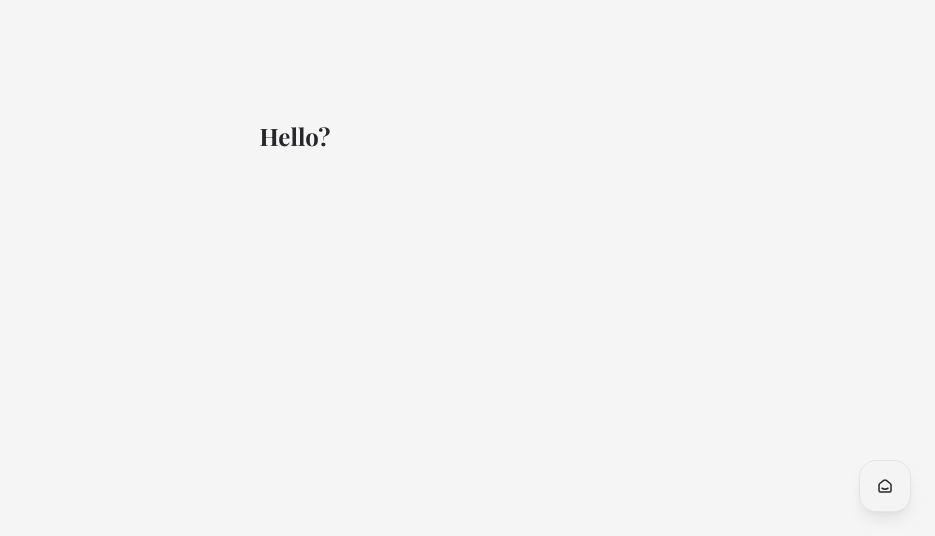
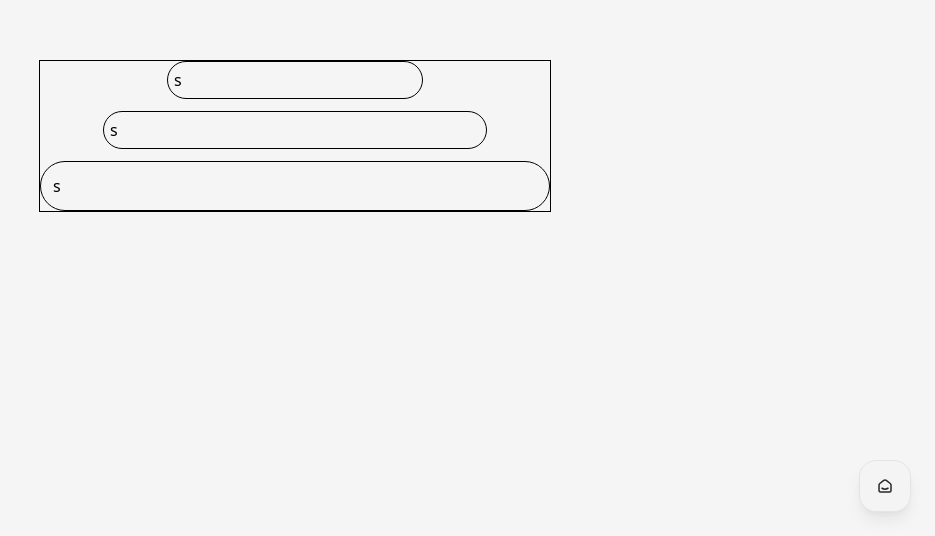
Before and after one commit to fwedwicc/fmDump, a React (Vite) app: page /canvas in a window 1280 px wide. Shown: the part 264-800 px from the top of the page, without its empty margins (345-1280 px from the left). Built offline with nearby package versions, Linux system fonts and the light colour scheme; a web font is replaced by a local one.

Commit message:
Refactor Canvas component to replace placeholder text with structured layout; enhance visual organization of elements

```diff
--- a/src/pages/Canvas.jsx
+++ b/src/pages/Canvas.jsx
@@ -13,7 +13,17 @@ const Canvas = () => {
       className='relative h-screen overflow-hidden bg-neutral-100 grid place-content-center'
     >
       {/* ------------------------ PLAYGROUND ------------------------ */}
-      <h3>Hello?</h3>
+      <div className='border flex flex-col items-center justify-center gap-y-3 border w-full min-w-lg'>
+        <div className='w-[16rem] border rounded-full p-1.5'>
+          s
+        </div>
+        <div className='w-sm border rounded-full p-1.5'>
+          s
+        </div>
+        <div className='w-full border rounded-full p-3'>
+          s
+        </div>
+      </div>
       {/* ------------------------ // PLAYGROUND ------------------------ */}
       {/* IGNORE: Back Button */}
       <div className='fixed md:bottom-6 bottom-4 md:right-6 right-4'>
```
